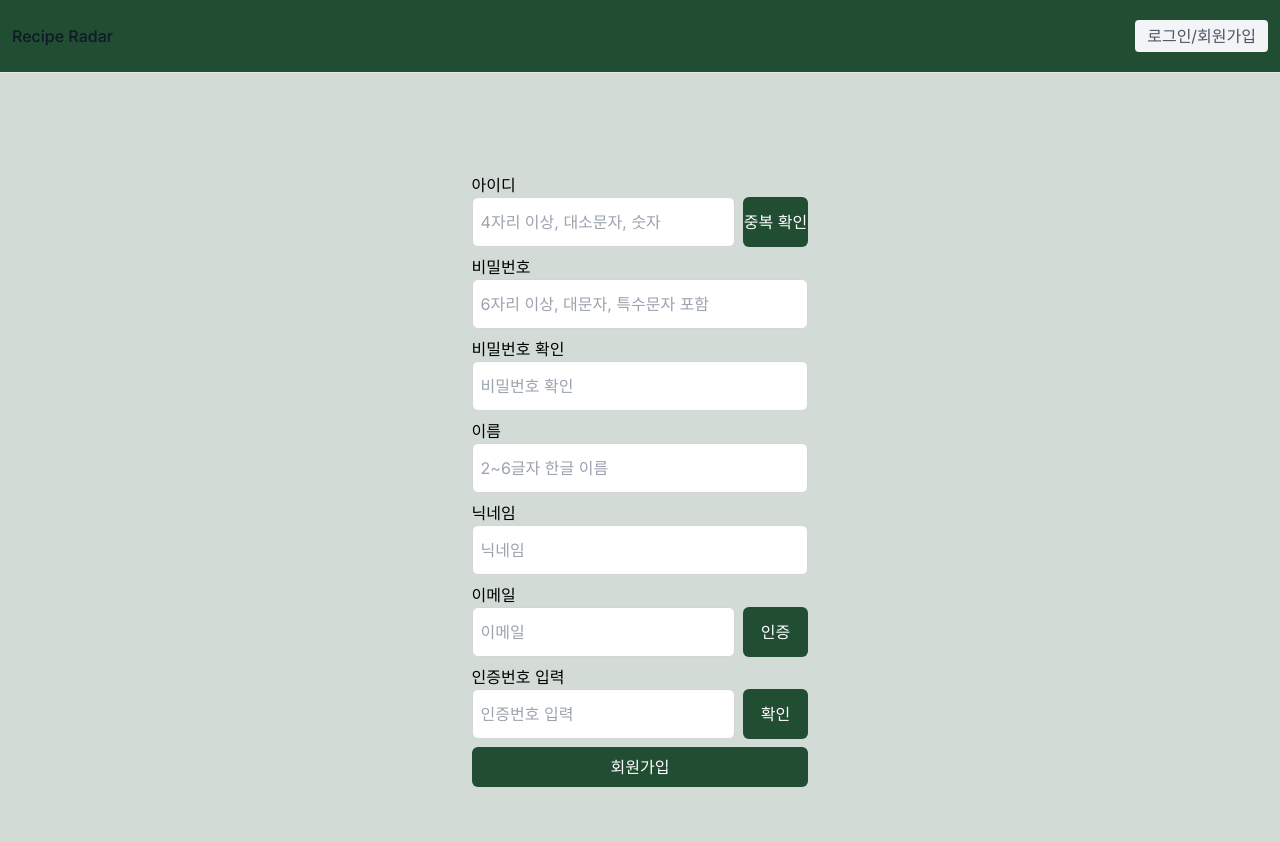
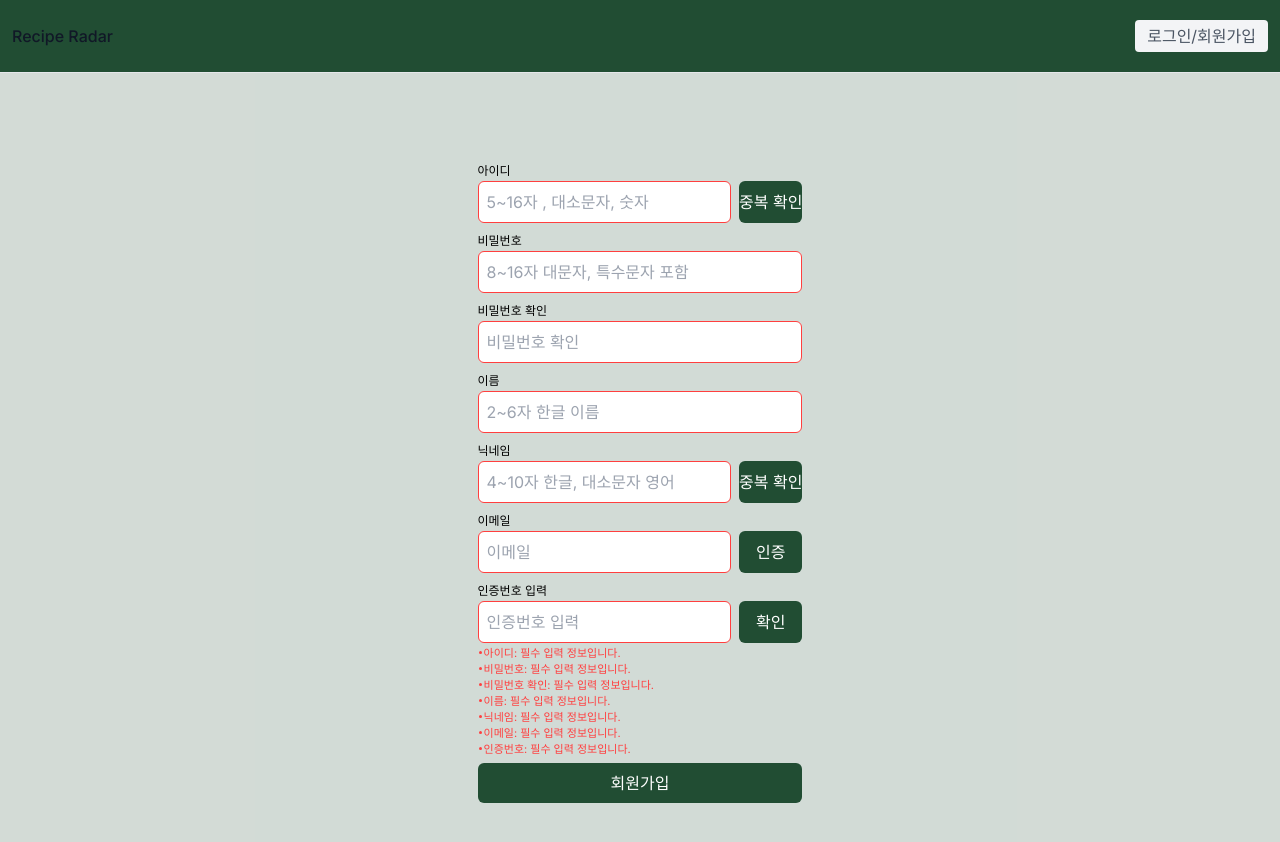
Before and after one commit to Teeeeeeeam/Recipe-FE, a Next.js app: page /user/join in a window 1280 px wide. Both pictures are taken after a click on the button "회원가입". Shown: the top 842 px of the page. Built offline with nearby package versions, Linux system fonts and the light colour scheme; no server answers.

Commit message:
✨ Feat : 회원가입 유효성 검사 추가

```diff
--- a/src/api/auth-apis.ts
+++ b/src/api/auth-apis.ts
@@ -3,6 +3,7 @@ import {
   EmailValidation,
   Join,
   Login,
+  NicknameValidation,
   RefreshToken,
   Response,
 } from '@/types/auth'
@@ -42,7 +43,7 @@ export const postJoin = async (
     url: `/api/join?code=${code}`,
     data: {
       username,
-      nickName: nickname,
+      nickname,
       password,
       passwordRe,
       loginId,
@@ -50,6 +51,24 @@ export const postJoin = async (
     },
   })
   return payload
+}
+
+export const postIdValidation = async (loginId: string) => {
+  const { payload } = await requester<Response>({
+    method: 'post',
+    url: `/api/join/register/validation`,
+    data: { loginId },
+  })
+  return payload
+}
+
+export const postNicknameValidation = async (nickname: string) => {
+  const { payload } = await requester<NicknameValidation>({
+    method: 'post',
+    url: `/api/join/nickname/validation`,
+    data: { nickname },
+  })
+  return payload.data
 }
 
 export const postEmailValidation = async (email: string) => {
--- a/src/app/user/join/page.tsx
+++ b/src/app/user/join/page.tsx
@@ -4,11 +4,15 @@ import {
   postEmailAuthentication,
   postEmailAuthenticationCheck,
   postEmailValidation,
+  postIdValidation,
   postJoin,
+  postNicknameValidation,
 } from '@/api/auth-apis'
 import AuthButton from '@/components/common/auth-button'
 import AuthInput from '@/components/common/auth-input'
-import { useState } from 'react'
+import regExp from '@/lib/regexp'
+import { useRouter } from 'next/navigation'
+import { useState, FocusEvent } from 'react'
 
 const Join = () => {
   const [id, setId] = useState('')
@@ -27,11 +31,8 @@ const Join = () => {
     email: '',
     certificationNumber: '',
   })
-  //중복 확인
-  //이메일 검증 아닐경우 => 메시지  data=>"duplicateEmail": true, "useEmail": true 일때만
-  //이메일 인증 => 검증 완료되면 해당 이메일로 전송
-  //이메일 인증 확인 => data => isVerifyCode :true
-  //최종 submit은 이메일 인증번호 필요
+  const router = useRouter()
+
   const handleJoinClick = async () => {
     try {
       const res = await postJoin(
@@ -43,97 +44,216 @@ const Join = () => {
         email,
         certificationNumber,
       )
-      console.log(res)
-      alert('회원가입이 완료되었습니다.')
+      if (confirm('회원가입이 완료되었습니다. 로그인을 진행해주세요')) {
+        router.push('/user/login')
+      }
     } catch (err) {
-      console.log(err)
+      setValidations((prevValidations) => ({
+        ...prevValidations,
+        id: id === '' ? '아이디: 필수 입력 정보입니다.' : prevValidations.id,
+        password:
+          password === ''
+            ? '비밀번호: 필수 입력 정보입니다.'
+            : prevValidations.password,
+        verifyPassword:
+          verifyPassword === ''
+            ? '비밀번호 확인: 필수 입력 정보입니다.'
+            : prevValidations.verifyPassword,
+        username:
+          username === ''
+            ? '이름: 필수 입력 정보입니다.'
+            : prevValidations.username,
+        nickname:
+          nickname === ''
+            ? '닉네임: 필수 입력 정보입니다.'
+            : prevValidations.nickname,
+        email:
+          email === ''
+            ? '이메일: 필수 입력 정보입니다.'
+            : prevValidations.email,
+        certificationNumber:
+          certificationNumber === ''
+            ? '인증번호: 필수 입력 정보입니다.'
+            : prevValidations.certificationNumber,
+      }))
+    }
+  }
+
+  const handleInputBlur = (
+    event: FocusEvent<HTMLInputElement>,
+    value: string,
+    reg?: RegExp,
+  ) => {
+    const { id, name } = event.target
+    if (reg) {
+      if (!reg.test(value) && value.length > 0) {
+        setValidations((prev) => ({
+          ...prev,
+          [id]: `${name}: 올바른 형식이 아닙니다.`,
+        }))
+      } else if (reg.test(value) || value.length === 0) {
+        setValidations((prev) => ({
+          ...prev,
+          [id]: '',
+        }))
+      }
+    } else {
+      if (password !== value && value.length > 0) {
+        setValidations((prev) => ({
+          ...prev,
+          [id]: `${name}: 비밀번호와 일치하지 않습니다.`,
+        }))
+      } else if (password === value || value.length === 0) {
+        setValidations((prev) => ({
+          ...prev,
+          [id]: '',
+        }))
+      }
+    }
+  }
+
+  const handleIdValidationClick = async () => {
+    try {
+      const res = await postIdValidation(id)
+      if (res.success) {
+        alert('사용 가능한 아이디 입니다.')
+      }
+    } catch (error) {
+      alert('사용 불가능한 아이디 입니다.')
+    }
+  }
+
+  const handleNicknameValidationClick = async () => {
+    try {
+      const res = await postNicknameValidation(nickname)
+      if (res) {
+        alert('사용 가능한 닉네임 입니다.')
+      } else if (!res) {
+        alert('사용 불가능한 닉네임 입니다.')
+      }
+    } catch (error) {
+      console.log(error)
     }
   }
 
   const handleEmailVerificationClick = async () => {
     const validation = await postEmailValidation(email)
-    console.log(validation)
     if (validation.duplicateEmail && validation.useEmail) {
       await postEmailAuthentication(email)
       alert('인증번호가 해당 이메일로 발송되었습니다.')
-    }
-    if (!validation.duplicateEmail && validation.useEmail) {
+    } else if (!validation.duplicateEmail && validation.useEmail) {
       alert('이미 등록된 이메일 입니다.')
     } else {
       setValidations({
         ...validations,
         email: '올바른 이메일 형식을 입력해주세요.',
       })
-      console.log(validations)
     }
   }
 
   const handleEmailAuthenticationCheckClick = async () => {
+    try {
       const isVerified = await postEmailAuthenticationCheck(
         email,
         certificationNumber,
       )
-    console.log(isVerified)
+      if (isVerified) {
+        alert('인증이 완료 되었습니다.')
+      }
+    } catch (err) {
+      alert('인증번호를 확인해주세요.')
+    }
   }
 
   return (
-    <div className="grow shrink space-y-2">
+    <form className="grow shrink space-y-1">
       <div>
-        <label>아이디</label>
+        <label className="lable-text">아이디</label>
         <div className="grid grid-cols-[4fr_1fr] gap-x-2">
           <AuthInput
             type="text"
-            placeholder="4자리 이상, 대소문자, 숫자"
+            id="id"
+            name="아이디"
+            placeholder="5~16자 , 대소문자, 숫자"
             state={id}
             setState={setId}
+            validation={validations.id}
+            onBlur={(e) => handleInputBlur(e, id, regExp.regExpId)}
           />
-          <AuthButton type="button">중복 확인</AuthButton>
+          <AuthButton type="button" onClick={handleIdValidationClick}>
+            중복 확인
+          </AuthButton>
         </div>
       </div>
       <div>
-        <label>비밀번호</label>
+        <label className="lable-text">비밀번호</label>
         <AuthInput
           type="password"
-          placeholder="6자리 이상, 대문자, 특수문자 포함"
+          id="password"
+          name="비밀번호"
+          placeholder="8~16자 대문자, 특수문자 포함"
           state={password}
           setState={setPassword}
+          validation={validations.password}
+          onBlur={(e) => handleInputBlur(e, password, regExp.regExpPassword)}
         />
       </div>
       <div>
-        <label>비밀번호 확인</label>
+        <label className="lable-text">비밀번호 확인</label>
         <AuthInput
           type="password"
+          id="verifyPassword"
+          name="비밀번호 확인"
           placeholder="비밀번호 확인"
           state={verifyPassword}
           setState={setVerifyPassword}
+          validation={validations.verifyPassword}
+          onBlur={(e) => handleInputBlur(e, verifyPassword)}
         />
       </div>
       <div>
-        <label>이름</label>
+        <label className="lable-text">이름</label>
         <AuthInput
           type="text"
-          placeholder="2~6글자 한글 이름"
+          id="username"
+          name="이름"
+          placeholder="2~6자 한글 이름"
           state={username}
           setState={setUsername}
+          validation={validations.username}
+          onBlur={(e) => handleInputBlur(e, username, regExp.regExpUsername)}
         />
       </div>
       <div>
-        <label>닉네임</label>
+        <label className="lable-text">닉네임</label>
+        <div className="grid grid-cols-[4fr_1fr] gap-x-2">
           <AuthInput
             type="text"
-          placeholder="닉네임"
+            id="nickname"
+            name="닉네임"
+            placeholder="4~10자 한글, 대소문자 영어"
             state={nickname}
             setState={setNickname}
+            validation={validations.nickname}
+            onBlur={(e) => handleInputBlur(e, nickname, regExp.regExpNickname)}
           />
+          <AuthButton type="button" onClick={handleNicknameValidationClick}>
+            중복 확인
+          </AuthButton>
+        </div>
       </div>
       <div>
-        <label>이메일</label>
+        <label className="lable-text">이메일</label>
         <div className="grid grid-cols-[4fr_1fr] gap-x-2">
           <AuthInput
             type="email"
+            id="email"
+            name="이메일"
             placeholder="이메일"
             state={email}
             setState={setEamil}
+            validation={validations.email}
+            onBlur={(e) => handleInputBlur(e, email, regExp.regExpEmail)}
           />
           <AuthButton type="button" onClick={handleEmailVerificationClick}>
             인증
@@ -141,13 +261,16 @@ const Join = () => {
         </div>
       </div>
       <div>
-        <label>인증번호 입력</label>
+        <label className="lable-text">인증번호 입력</label>
         <div className="grid grid-cols-[4fr_1fr] gap-x-2">
           <AuthInput
             type="text"
+            id="certificationNumber"
+            name="인증번호"
             placeholder="인증번호 입력"
             state={certificationNumber}
             setState={setCertificationNumber}
+            validation={validations.certificationNumber}
           />
           <AuthButton
             type="button"
@@ -157,10 +280,24 @@ const Join = () => {
           </AuthButton>
         </div>
       </div>
+      {Object.entries(validations).map(
+        ([key, value]) =>
+          value.length > 0 && (
+            <p
+              key={key}
+              className="relative text-[11px] ml-[6px] leading-3 text-red-50"
+            >
+              <span className="absolute top-[4px] left-[-5px] dot inline-block"></span>
+              {value}
+            </p>
+          ),
+      )}
+      <div className="pt-1">
         <AuthButton type="button" onClick={handleJoinClick}>
           회원가입
         </AuthButton>
       </div>
+    </form>
   )
 }
 
--- a/src/components/common/auth-input.tsx
+++ b/src/components/common/auth-input.tsx
@@ -5,16 +5,32 @@ interface InputProps {
   placeholder: string
   state: string
   setState: Dispatch<SetStateAction<string>>
+  validation?: string
+  id?: string
+  name?: string
+  onBlur?: (event: React.FocusEvent<HTMLInputElement>) => void
 }
 
-const AuthInput = ({ type, placeholder, state, setState }: InputProps) => {
+const AuthInput = ({
+  id,
+  name,
+  type,
+  placeholder,
+  validation,
+  state,
+  setState,
+  onBlur,
+}: InputProps) => {
   return (
     <input
       type={type}
+      name={name}
+      id={id}
       placeholder={placeholder}
       value={state}
       onChange={(e) => setState(e.target.value)}
-      className="w-full py-3 pl-2 rounded-md"
+      onBlur={onBlur}
+      className={`w-full py-2 pl-2 rounded-md ${validation && validation.length > 0 && 'border-red-50'}`}
       autoComplete="current-password"
     />
   )
--- /dev/null
+++ b/src/lib/regexp.ts
@@ -0,0 +1,10 @@
+const regExp = {
+  regExpId: /^[a-zA-Z0-9]{5,16}$/,
+  regExpPassword:
+    /^(?=.*?[A-Z])(?=.*?[a-z])(?=.*?[0-9])(?=.*?[#?!@$ %^&*-]).{8,16}$/,
+  regExpUsername: /^[ㄱ-ㅎ가-힣]{2,6}/,
+  regExpNickname: /^[a-zA-Z0-9ㄱ-ㅎ가-힣]{4,10}$/,
+  regExpEmail: /^([a-z0-9_\.-]+)@([\da-z\.-]+)\.([a-z\.]{2,6})$/,
+}
+
+export default regExp
--- a/src/types/auth.ts
+++ b/src/types/auth.ts
@@ -20,6 +20,10 @@ export interface Join extends Response {
   }
 }
 
+export interface NicknameValidation extends Response {
+  data: boolean
+}
+
 export interface RefreshToken extends Response {
   data: string
 }
```
Lines whose indentation alone changed are shown as unchanged.
